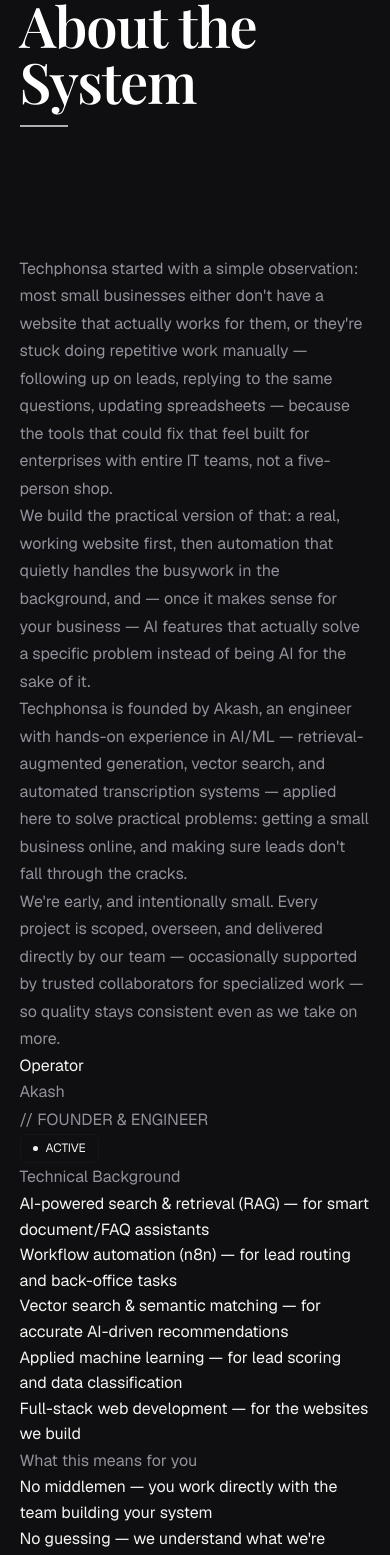
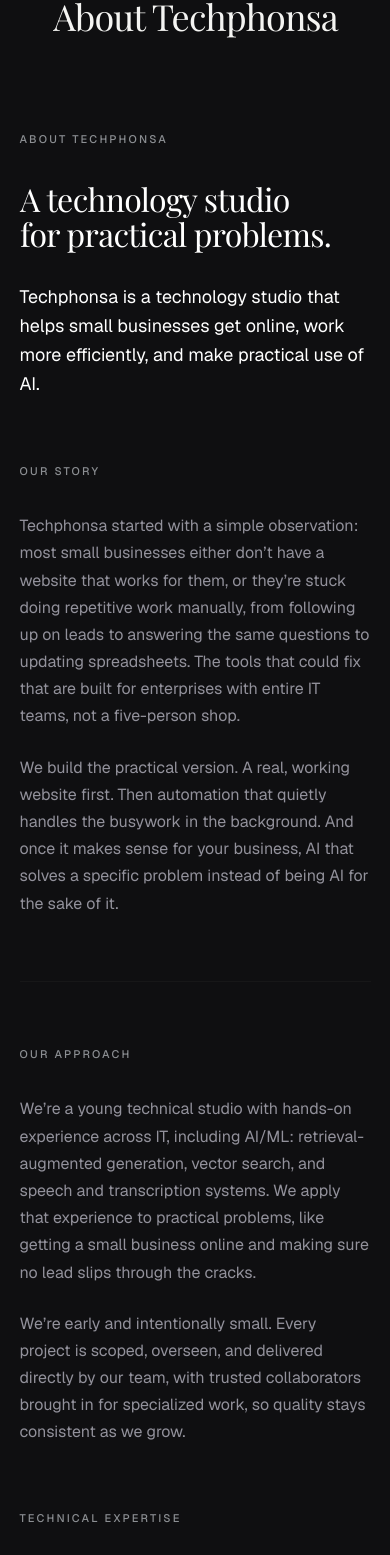
Before and after one commit to AkashAK12345/techphonsa_website, a React (Vite) app: page / in a window 390 px wide. Shown: the part 9498-11053 px from the top of the page. Built offline with nearby package versions, Linux system fonts and the light colour scheme; a web font is replaced by a local one.

Commit message:
feat: add AboutSection component and home styling for techphonsa web

```diff
--- a/src/sections/AboutSection.tsx
+++ b/src/sections/AboutSection.tsx
@@ -1,72 +1,194 @@
+import { useEffect, useRef } from 'react';
+
 const AboutSection = () => {
+  const sectionRef = useRef<HTMLElement>(null);
+  const editorialHeadingRef = useRef<HTMLHeadingElement>(null);
+  const headingRef = useRef<HTMLHeadingElement>(null);
+  const p1Ref = useRef<HTMLParagraphElement>(null);
+  const p2Ref = useRef<HTMLParagraphElement>(null);
+  const p3Ref = useRef<HTMLParagraphElement>(null);
+  const p4Ref = useRef<HTMLParagraphElement>(null);
+  const p5Ref = useRef<HTMLParagraphElement>(null);
+
+  useEffect(() => {
+    if (window.matchMedia('(prefers-reduced-motion: reduce)').matches) {
+      return;
+    }
+
+    let ticking = false;
+
+    const updateVisibility = () => {
+      const viewportHeight = window.innerHeight;
+      const triggerPoint = viewportHeight * 0.8; // Trigger when element is 20% from the bottom
+
+      const checkElement = (el: HTMLElement | null) => {
+        if (!el) return;
+        const rect = el.getBoundingClientRect();
+        if (rect.top < triggerPoint) {
+          el.classList.add('is-revealed');
+        } else {
+          el.classList.remove('is-revealed');
+        }
+      };
+
+      checkElement(editorialHeadingRef.current);
+      checkElement(headingRef.current);
+      checkElement(p1Ref.current);
+      checkElement(p2Ref.current);
+      checkElement(p3Ref.current);
+      checkElement(p4Ref.current);
+      checkElement(p5Ref.current);
+    };
+
+    const handleScroll = () => {
+      if (!ticking) {
+        window.requestAnimationFrame(() => {
+          updateVisibility();
+          ticking = false;
+        });
+        ticking = true;
+      }
+    };
+
+    window.addEventListener('scroll', handleScroll, { passive: true });
+    // Initial check
+    updateVisibility();
+
+    return () => window.removeEventListener('scroll', handleScroll);
+  }, []);
+
   return (
-    <>
-      <header id="about" className="about-header section" aria-labelledby="about-title">
-        <div className="container">
-          <span className="section-header__eyebrow">Our Origin</span>
-          <h1 className="section-header__title section-header__title--large anim-fade-up" id="about-title">
-            About the System
-          </h1>
-          <span className="section-header__rule" aria-hidden="true"></span>
+    <section ref={sectionRef} id="about" className="about-section section" aria-labelledby="about-title">
+      <div className="container about-container">
+
+        {/* EDITORIAL SECTION HEADING */}
+        <h2 ref={editorialHeadingRef} className="about-editorial-heading about-heading-reveal" aria-hidden="true">
+          About Techphonsa
+        </h2>
+
+        {/* 1. INTRODUCTION */}
+        <div className="about-block about-intro">
+          <div className="about-block__left">
+            <span className="section-label">ABOUT TECHPHONSA</span>
+          </div>
+          <div className="about-block__right">
+            <h2 ref={headingRef} className="about-intro__title about-heading-reveal" id="about-title">
+              A technology studio<br />for practical problems.
+            </h2>
+            <p ref={p1Ref} className="about-intro__lead about-reveal">
+              Techphonsa is a technology studio that helps small businesses get online, work more efficiently, and make practical use of AI.
+            </p>
+          </div>
         </div>
-      </header>
 
-      <section className="about-origin section" aria-labelledby="origin-heading">
-        <div className="container">
-          <div className="about-origin__layout">
-            <div className="about-origin__prose">
-              <h2 className="sr-only" id="origin-heading">Our story</h2>
-              <p className="anim-fade-up">
-                Techphonsa started with a simple observation: most small businesses either don't have a website that actually works for them, or they're stuck doing repetitive work manually — following up on leads, replying to the same questions, updating spreadsheets — because the tools that could fix that feel built for enterprises with entire IT teams, not a five-person shop.
+        {/* 2. OUR STORY */}
+        <div className="about-block about-story">
+          <div className="about-block__left">
+            <span className="section-label">OUR STORY</span>
+          </div>
+          <div className="about-block__right">
+            <div className="about-prose">
+              <p ref={p2Ref} className="about-reveal">
+                Techphonsa started with a simple observation: most small businesses either don’t have a website that works for them, or they’re stuck doing repetitive work manually, from following up on leads to answering the same questions to updating spreadsheets. The tools that could fix that are built for enterprises with entire IT teams, not a five-person shop.
               </p>
-              <p className="anim-fade-up anim-fade-up--delay-1">
-                We build the practical version of that: a real, working website first, then automation that quietly handles the busywork in the background, and — once it makes sense for your business — AI features that actually solve a specific problem instead of being AI for the sake of it.
-              </p>
-              <p className="anim-fade-up anim-fade-up--delay-2">
-                Techphonsa is founded by Akash, an engineer with hands-on experience in AI/ML — retrieval-augmented generation, vector search, and automated transcription systems — applied here to solve practical problems: getting a small business online, and making sure leads don't fall through the cracks.
-              </p>
-              <p className="anim-fade-up anim-fade-up--delay-3">
-                We're early, and intentionally small. Every project is scoped, overseen, and delivered directly by our team — occasionally supported by trusted collaborators for specialized work — so quality stays consistent even as we take on more.
+              <p ref={p3Ref} className="about-reveal">
+                We build the practical version. A real, working website first. Then automation that quietly handles the busywork in the background. And once it makes sense for your business, AI that solves a specific problem instead of being AI for the sake of it.
               </p>
             </div>
-
-            <aside className="about-origin__sidebar" aria-label="Technical background">
-              <div className="about-operator hud-panel anim-fade-up">
-                <div className="hud-panel__label">Operator</div>
-                <p className="about-operator__name">Akash</p>
-                <p className="about-operator__role">// FOUNDER &amp; ENGINEER</p>
-                <div className="about-operator__status">
-                  <span className="sys-status sys-status--ok" aria-label="Status: active">
-                    <span className="sys-status__dot"></span>
-                    ACTIVE
-                  </span>
-                </div>
-              </div>
-
-              <div className="about-sidebar-panel hud-panel anim-fade-up anim-fade-up--delay-1">
-                <p className="about-sidebar-panel__title">Technical Background</p>
-                <ul className="about-sidebar-panel__list" role="list">
-                  <li className="about-sidebar-panel__item">AI-powered search &amp; retrieval (RAG) — for smart document/FAQ assistants</li>
-                  <li className="about-sidebar-panel__item">Workflow automation (n8n) — for lead routing and back-office tasks</li>
-                  <li className="about-sidebar-panel__item">Vector search &amp; semantic matching — for accurate AI-driven recommendations</li>
-                  <li className="about-sidebar-panel__item">Applied machine learning — for lead scoring and data classification</li>
-                  <li className="about-sidebar-panel__item">Full-stack web development — for the websites we build</li>
-                </ul>
-              </div>
-
-              <div className="about-sidebar-panel hud-panel anim-fade-up anim-fade-up--delay-2">
-                <p className="about-sidebar-panel__title">What this means for you</p>
-                <ul className="about-sidebar-panel__list" role="list">
-                  <li className="about-sidebar-panel__item">No middlemen — you work directly with the team building your system</li>
-                  <li className="about-sidebar-panel__item">No guessing — we understand what we're building</li>
-                  <li className="about-sidebar-panel__item">No pretending — we'll tell you what AI can and can't do for you right now</li>
-                </ul>
-              </div>
-            </aside>
           </div>
         </div>
-      </section>
-    </>
+
+        <hr className="about-divider anim-fade-up" aria-hidden="true" />
+
+        {/* 3. OUR APPROACH */}
+        <div className="about-block about-approach">
+          <div className="about-block__left">
+            <span className="section-label">OUR APPROACH</span>
+          </div>
+          <div className="about-block__right">
+            <div className="about-prose">
+              <p ref={p4Ref} className="about-reveal">
+                We’re a young technical studio with hands-on experience across IT, including AI/ML: retrieval-augmented generation, vector search, and speech and transcription systems. We apply that experience to practical problems, like getting a small business online and making sure no lead slips through the cracks.
+              </p>
+              <p ref={p5Ref} className="about-reveal">
+                We’re early and intentionally small. Every project is scoped, overseen, and delivered directly by our team, with trusted collaborators brought in for specialized work, so quality stays consistent as we grow.
+              </p>
+            </div>
+          </div>
+        </div>
+
+        {/* 4. TECHNICAL EXPERTISE */}
+        <div className="about-block about-expertise anim-fade-up">
+          <div className="about-block__left">
+            <span className="section-label">TECHNICAL EXPERTISE</span>
+          </div>
+          <div className="about-block__right">
+            <ul className="expertise-list" role="list">
+              <li className="expertise-item">
+                <span className="expertise-item__num">01</span>
+                <div className="expertise-item__content">
+                  <h4 className="expertise-item__title">AI-powered search and retrieval (RAG)</h4>
+                  <p className="expertise-item__desc">smart document and FAQ assistants</p>
+                </div>
+              </li>
+              <li className="expertise-item">
+                <span className="expertise-item__num">02</span>
+                <div className="expertise-item__content">
+                  <h4 className="expertise-item__title">Workflow automation (n8n)</h4>
+                  <p className="expertise-item__desc">lead routing and back-office tasks</p>
+                </div>
+              </li>
+              <li className="expertise-item">
+                <span className="expertise-item__num">03</span>
+                <div className="expertise-item__content">
+                  <h4 className="expertise-item__title">Vector search and semantic matching</h4>
+                  <p className="expertise-item__desc">accurate, AI-driven recommendations</p>
+                </div>
+              </li>
+              <li className="expertise-item">
+                <span className="expertise-item__num">04</span>
+                <div className="expertise-item__content">
+                  <h4 className="expertise-item__title">Applied machine learning</h4>
+                  <p className="expertise-item__desc">lead scoring and data classification</p>
+                </div>
+              </li>
+              <li className="expertise-item">
+                <span className="expertise-item__num">05</span>
+                <div className="expertise-item__content">
+                  <h4 className="expertise-item__title">Full-stack web development</h4>
+                  <p className="expertise-item__desc">the websites we build</p>
+                </div>
+              </li>
+            </ul>
+          </div>
+        </div>
+
+        {/* 5. WHAT THIS MEANS FOR YOU */}
+        <div className="about-benefits-section anim-fade-up">
+          <div className="about-benefits-header">
+            <span className="section-label">WHAT THIS MEANS FOR YOU</span>
+          </div>
+          <div className="about-benefits">
+            <div className="benefit-item">
+              <span className="benefit-item__num">01</span>
+              <h4 className="benefit-item__title">Direct access.</h4>
+              <p className="benefit-item__desc">You work with the team building your system, not an account manager.</p>
+            </div>
+            <div className="benefit-item">
+              <span className="benefit-item__num">02</span>
+              <h4 className="benefit-item__title">Informed execution.</h4>
+              <p className="benefit-item__desc">Your project is built by people who understand the technology, not just the pitch.</p>
+            </div>
+            <div className="benefit-item">
+              <span className="benefit-item__num">03</span>
+              <h4 className="benefit-item__title">Honest scoping.</h4>
+              <p className="benefit-item__desc">We tell you plainly what AI can and can’t do for your business today.</p>
+            </div>
+          </div>
+        </div>
+
+      </div>
+    </section>
   );
 };
 
--- a/src/styles/home.css
+++ b/src/styles/home.css
@@ -752,3 +752,250 @@
     padding: 60px 20px 80px;
   }
 }
+
+/* ================================================================
+   ABOUT SECTION REDESIGN
+   ================================================================ */
+
+.about-section {
+  position: relative;
+  padding-block: var(--s-24);
+  background-color: var(--bg-void);
+  z-index: var(--z-content);
+  color: var(--text-strong);
+}
+
+.about-container {
+  display: flex;
+  flex-direction: column;
+  gap: var(--s-16);
+  max-width: var(--container-max);
+  margin: 0 auto;
+}
+
+/* ── EDITORIAL SECTION HEADING ──────────────────────────────── */
+.about-editorial-heading {
+  font-family: var(--font-display);
+  font-size: clamp(36px, 5vw, 72px);
+  font-weight: 400;
+  line-height: 1.05;
+  letter-spacing: -0.025em;
+  color: var(--text-primary);
+  text-align: center;
+  margin-bottom: var(--s-8);
+}
+
+.section-label {
+  display: block;
+  font-family: var(--font-mono);
+  font-size: 11px;
+  font-weight: 500;
+  color: #8c8f93;
+  letter-spacing: 0.2em;
+  text-transform: uppercase;
+}
+
+.about-block {
+  display: grid;
+  grid-template-columns: 3fr 7fr;
+  gap: var(--s-10);
+  align-items: start;
+}
+
+.about-intro__title {
+  font-family: var(--font-display);
+  font-size: clamp(32px, 5vw, 64px);
+  font-weight: 400;
+  line-height: 1.1;
+  letter-spacing: -0.02em;
+  color: var(--text-strong);
+  margin-bottom: var(--s-8);
+}
+
+.about-intro__lead {
+  font-family: var(--font-body);
+  font-size: clamp(18px, 1.5vw, 24px);
+  line-height: 1.6;
+  color: var(--text-strong);
+  max-width: 720px;
+}
+
+.about-prose {
+  display: flex;
+  flex-direction: column;
+  gap: var(--s-6);
+  max-width: 640px;
+}
+
+.about-prose p {
+  font-family: var(--font-body);
+  font-size: 16px;
+  line-height: 1.7;
+  color: var(--text-secondary);
+  margin: 0;
+}
+
+.about-divider {
+  border: none;
+  height: 1px;
+  background: var(--border-dim);
+  margin: 0;
+}
+
+/* Technical Expertise */
+.expertise-list {
+  list-style: none;
+  padding: 0;
+  margin: 0;
+  display: flex;
+  flex-direction: column;
+  gap: 0;
+}
+
+.expertise-item {
+  display: grid;
+  grid-template-columns: 48px 1fr;
+  gap: var(--s-6);
+  padding-block: var(--s-8);
+  border-bottom: 1px solid var(--border-dim);
+  align-items: baseline;
+}
+
+.expertise-item:first-child {
+  border-top: 1px solid var(--border-dim);
+}
+
+.expertise-item__num {
+  font-family: var(--font-mono);
+  font-size: 13px;
+  font-weight: 500;
+  color: rgba(255, 255, 255, 0.4);
+}
+
+.expertise-item__content {
+  display: grid;
+  grid-template-columns: 1fr 1fr;
+  gap: var(--s-6);
+  align-items: baseline;
+}
+
+.expertise-item__title {
+  font-family: var(--font-body);
+  font-size: 17px;
+  font-weight: 500;
+  color: var(--text-strong);
+  margin: 0;
+}
+
+.expertise-item__desc {
+  font-family: var(--font-body);
+  font-size: 15px;
+  color: var(--text-secondary);
+  margin: 0;
+}
+
+/* Benefits Section */
+.about-benefits-section {
+  display: flex;
+  flex-direction: column;
+  gap: var(--s-10);
+  padding-top: var(--s-8);
+}
+
+.about-benefits {
+  display: grid;
+  grid-template-columns: repeat(3, 1fr);
+  gap: var(--s-8);
+}
+
+.benefit-item {
+  display: flex;
+  flex-direction: column;
+  gap: var(--s-4);
+  padding-top: var(--s-6);
+  border-top: 1px solid var(--border-dim);
+}
+
+.benefit-item__num {
+  font-family: var(--font-mono);
+  font-size: 12px;
+  letter-spacing: 0.1em;
+  color: rgba(255, 255, 255, 0.4);
+}
+
+.benefit-item__title {
+  font-family: var(--font-display);
+  font-size: 24px;
+  font-weight: 500;
+  color: var(--text-strong);
+  margin: 0;
+}
+
+.benefit-item__desc {
+  font-family: var(--font-body);
+  font-size: 15px;
+  line-height: 1.6;
+  color: var(--text-secondary);
+  margin: 0;
+}
+
+/* Responsive */
+@media (max-width: 1024px) {
+  .about-block {
+    grid-template-columns: 1fr;
+    gap: var(--s-6);
+  }
+
+  .about-block__left {
+    margin-bottom: var(--s-2);
+  }
+
+  .expertise-item__content {
+    grid-template-columns: 1fr;
+    gap: var(--s-2);
+  }
+
+  .about-benefits {
+    grid-template-columns: 1fr;
+    gap: var(--s-10);
+  }
+}
+
+@media (max-width: 768px) {
+  .about-benefits {
+    grid-template-columns: 1fr;
+    gap: var(--s-8);
+  }
+}
+
+/* ================================================================
+   ABOUT SECTION SCROLL REVEAL
+   ================================================================ */
+.about-reveal {
+  opacity: 0.12;
+  transition: opacity 0.6s cubic-bezier(0.2, 0.8, 0.2, 1);
+  will-change: opacity;
+}
+.about-reveal.is-revealed {
+  opacity: 1;
+}
+
+.about-heading-reveal {
+  opacity: 0;
+  transform: translateY(24px);
+  transition: opacity 0.8s cubic-bezier(0.2, 0.8, 0.2, 1),
+              transform 0.8s cubic-bezier(0.2, 0.8, 0.2, 1);
+  will-change: opacity, transform;
+}
+.about-heading-reveal.is-revealed {
+  opacity: 1;
+  transform: translateY(0);
+}
+
+@media (prefers-reduced-motion: reduce) {
+  .about-reveal, .about-heading-reveal {
+    opacity: 1 !important;
+    transform: none !important;
+    transition: none !important;
+  }
+}
```
